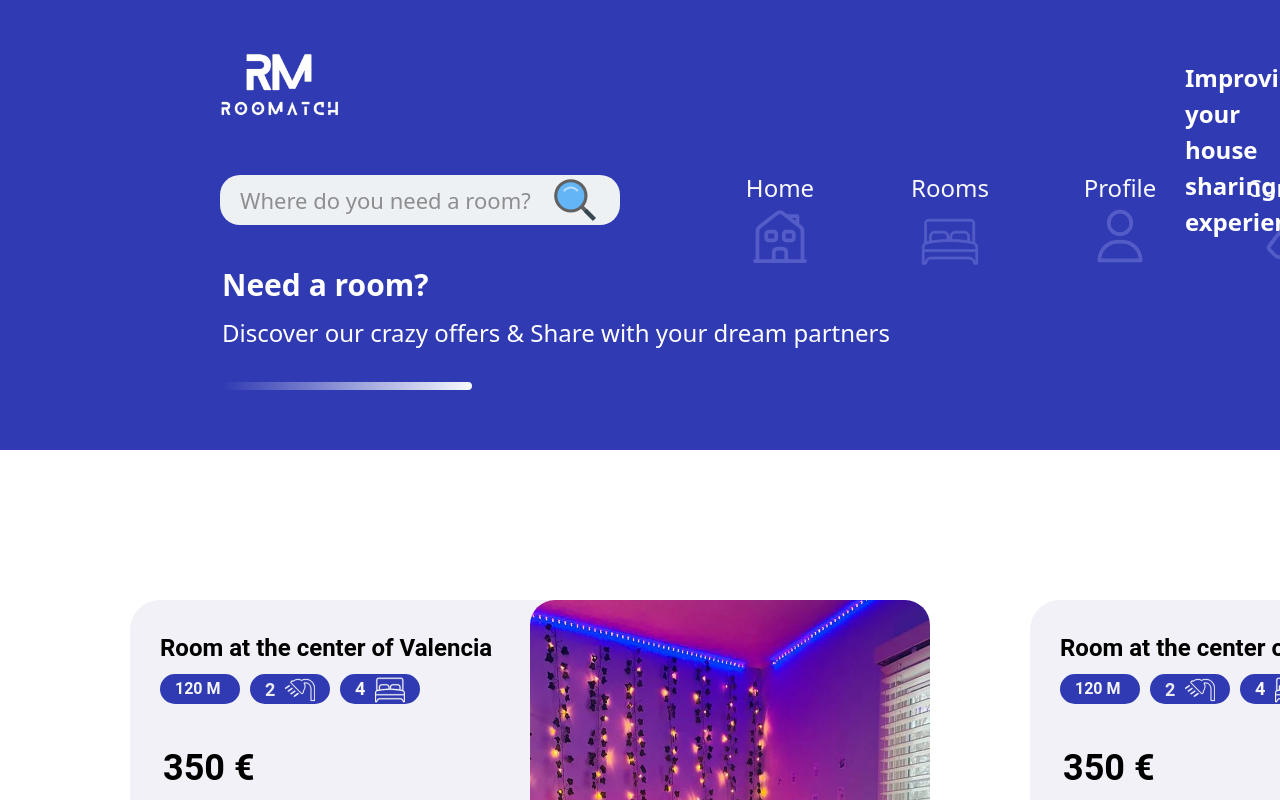
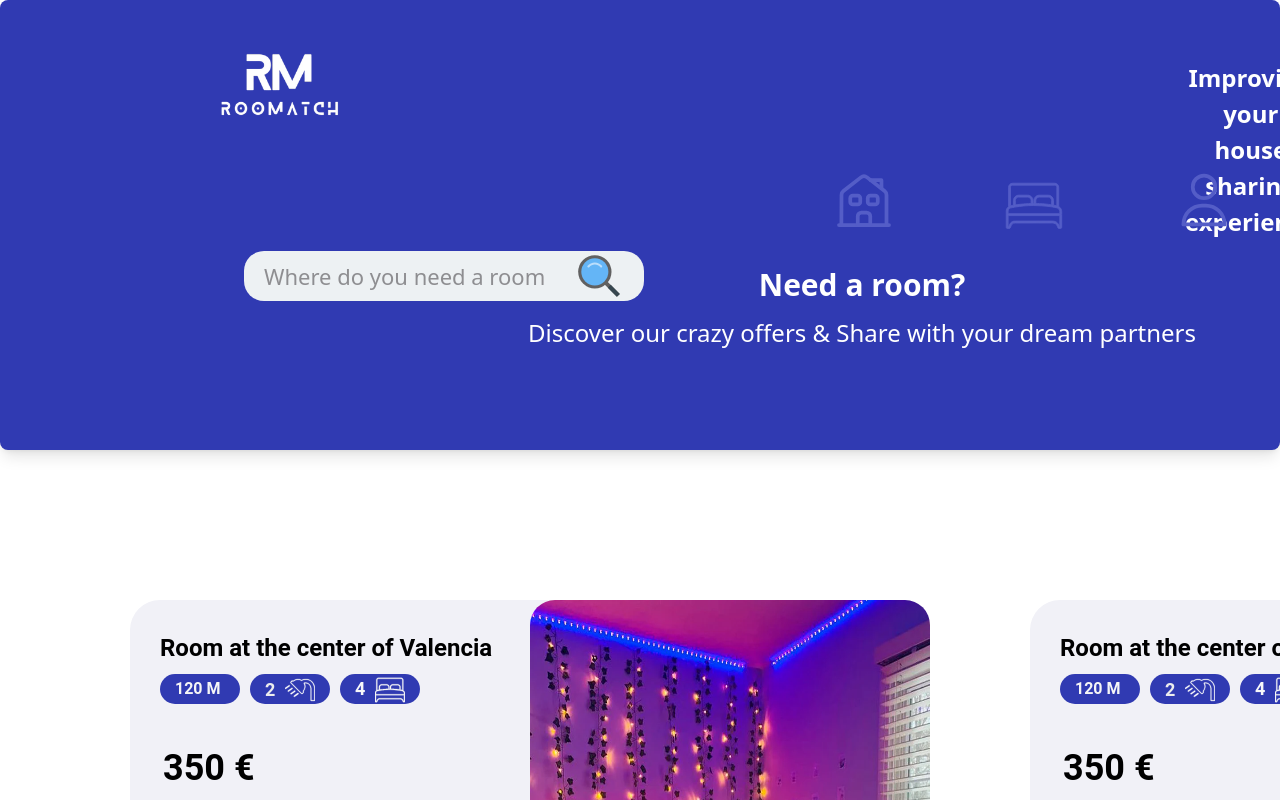
Before and after one commit to luismidv/TFGDeploy, a React (Vite) app: page /rooms in a window 1280 px wide. Shown: the top 800 px of the page. Built offline with nearby package versions, Linux system fonts and the light colour scheme.

Commit message:
Responsive trials

```diff
--- a/src/Roompage.jsx
+++ b/src/Roompage.jsx
@@ -22,51 +22,47 @@ function Home(){
 
 export function Template() {
     return (
-    <div className="top-container">
-      {/* Logo y eslogan */}
-      <img className="mainlogo" src= {companyImage} alt="Company Logo" />
-      <p className="pslogan">Improving your house sharing experience</p>
+    <div>
+    <div className="top-container p-6 rounded-lg shadow-lg">
+              <img className="mainlogo w-full md:w-auto" src={companyImage} alt="Company Logo" />
+              <p className="pslogan text-center md:text-left">Improving your house sharing experience</p>
 
-      {/* Barra de navegación */}
               <form className="search-bar-form">
-        <div className="menu-div">
-        <Link className="rooti-button" to ="/">
-                    <p className="link-text">Home</p>
+                <div className="menu-div flex flex-wrap justify-center">
+                    <Link className="rooti-button  transition w-full sm:w-1/2 md:w-auto" to="/">
                        <img src={houseImage} alt="Home" />
                     </Link>
 
-                {/*<button  className = "rooti-button" onClick = {() => navigate("/rooms")}> Rooms </button>*/}
-                <Link className="rooti-button" to ="/rooms">
-                    <p className="link-text">Rooms</p>
+                    <Link className="rooti-button  transition w-full sm:w-1/2 md:w-auto" to="/rooms">
                         <img src={bedsImage} alt="Rooms" />
                     </Link>
 
-                <Link className="rooti-button" to ="/profile">
-                    <p className="link-text">Profile</p>
+                    <Link className="rooti-button  transition w-full sm:w-1/2 md:w-auto" to="/profile">
+
                         <img src={profileImage} alt="Profile" />
                     </Link>
 
-                <Link className="rooti-button" to ="/contact">
-                    <p className="link-text">Contact</p>
+                    <Link className="rooti-button  transition w-full sm:w-1/2 md:w-auto" to="/contact">
+
                         <img src={contactImage} alt="Contact" />
                     </Link>
                 </div>
 
-        {/* Barra de búsqueda */}
-        <input className="room-search" type="search" name="q" placeholder="Where do you need a room?" />
-        <img className="search-img" src={searchImage} alt="Search" />
+                <div className="relative mt-4">
+                  <input className="room-search w-full md:w-auto" type="search" name="q" placeholder="Where do you need a room" />
+                  <img className="search-img absolute top-0 right-0 w-6 h-6" src={searchImage} alt="Search" />
                   <button className="submit-search" type="submit"></button>
+                </div>
+                <Link className="log-in-button w-full sm:w-auto mt-4" to="/login">
+                    <p className="link-text text-center">Access</p>
+                </Link>
 
-        <Link className="log-in-button" to ="/login">
-          <p className="link-text">Access</p>
-        </Link>
               </form>
+            </div>
 
-      {/* Sección de recomendaciones */}
-      <section className="recomendations">
+            <section className="recomendations text-center md:text-left">
               <p className="text-descriptive">Need a room?</p>
               <p className="text-descriptive-2">Discover our crazy offers & Share with your dream partners</p>
-        <div className="text-div"></div>
             </section>
 
       {/* Contenedor de habitaciones */}
--- a/src/inforoom.jsx
+++ b/src/inforoom.jsx
@@ -23,31 +23,27 @@ import bathroomsvg from "./static/media/RoomBanners/bathroom.svg"
 const RoomInfo = () => {
   return (
     <div>
-      <div className = "top-container">
-      <img className="mainlogo" src={companyImage} alt="Company Logo" />
-      <p className="pslogan">Improving your house sharing experience</p>
-
+      <div className="top-container p-6 rounded-lg shadow-lg">
+                <img className="mainlogo w-full md:w-auto" src={companyImage} alt="Company Logo" />
+                <p className="pslogan text-center md:text-left">Improving your house sharing experience</p>
 
                 <form className="search-bar-form">
-            <div className="menu-div">
-                <Link className="rooti-button" to ="/">
-                    <p className="link-text">Home</p>
+                  <div className="menu-div flex flex-wrap justify-center">
+                      <Link className="rooti-button  transition w-full sm:w-1/2 md:w-auto" to="/">
                          <img src={houseImage} alt="Home" />
                       </Link>
 
-                {/*<button  className = "rooti-button" onClick = {() => navigate("/rooms")}> Rooms </button>*/}
-                <Link className="rooti-button" to ="/rooms">
-                    <p className="link-text">Rooms</p>
+                      <Link className="rooti-button  transition w-full sm:w-1/2 md:w-auto" to="/rooms">
                           <img src={bedsImage} alt="Rooms" />
                       </Link>
 
-                <Link className="rooti-button" to ="/profile">
-                    <p className="link-text">Profile</p>
+                      <Link className="rooti-button  transition w-full sm:w-1/2 md:w-auto" to="/profile">
+
                           <img src={profileImage} alt="Profile" />
                       </Link>
 
-                <Link className="rooti-button" to ="/contact">
-                    <p className="link-text">Contact</p>
+                      <Link className="rooti-button  transition w-full sm:w-1/2 md:w-auto" to="/contact">
+
                           <img src={contactImage} alt="Contact" />
                       </Link>
                   </div>
```
Lines whose indentation alone changed are shown as unchanged.
